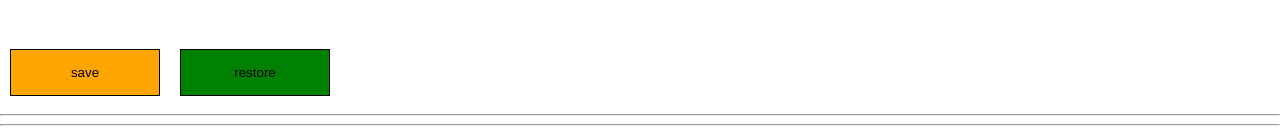
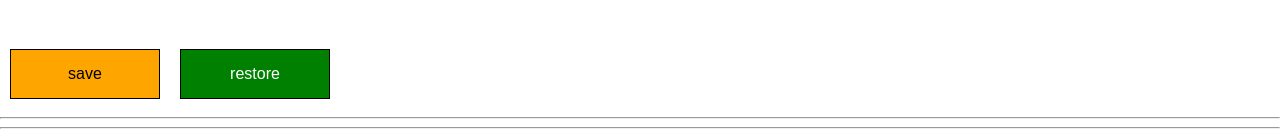
Before and after one commit to Crash2022/Samurai-Homeworks, a React (Create React App) app: page /#/pre-junior in a window 1280 px wide. Shown: the part 1307-1441 px from the top of the page. Built offline with nearby package versions, Linux system fonts and the light colour scheme.

Commit message:
hw6 done

```diff
--- a/src/p2-homeworks/h6/common/c4-SuperEditableSpan/SuperEditableSpan.module.css
+++ b/src/p2-homeworks/h6/common/c4-SuperEditableSpan/SuperEditableSpan.module.css
@@ -6,10 +6,12 @@
 }
 
 .inputStyle {
-     height: 20px;
-     margin: 5px;
-     background-color: yellow;
- }
+    display: inline-block;
+    border: 2px solid gray;
+    padding: 10px;
+    margin: 15px;
+    height: 20px;
+}
 
 .inputStyle:focus-visible {
     border: 2px solid blue;
@@ -27,8 +29,12 @@
 .saveButton {
     background-color: orange;
     border: 1px solid black;
+    /*color: white;*/
+    font-size: 16px;
 }
 .restoreButton {
     background-color: green;
     border: 1px solid black;
+    color: white;
+    font-size: 16px;
 }
--- a/src/p2-homeworks/h6/common/c4-SuperEditableSpan/SuperEditableSpan.tsx
+++ b/src/p2-homeworks/h6/common/c4-SuperEditableSpan/SuperEditableSpan.tsx
@@ -33,18 +33,18 @@ const SuperEditableSpan: React.FC<SuperEditableSpanType> = (
 
     const onEnterCallback = () => {
         // setEditMode() // выключить editMode при нажатии Enter
+        setEditMode(false);
         onEnter && onEnter();
-        setEditMode(false);
     }
     const onBlurCallback = (e: React.FocusEvent<HTMLInputElement>) => {
         // setEditMode() // выключить editMode при нажатии за пределами инпута
+        setEditMode(false);
         onBlur && onBlur(e);
-        setEditMode(false);
     }
     const onDoubleClickCallBack = (e: React.MouseEvent<HTMLSpanElement, MouseEvent>) => {
         // setEditMode() // включить editMode при двойном клике
+        setEditMode(true);
         onDoubleClick && onDoubleClick(e);
-        setEditMode(true);
     }
 
     const spanClassName = `${styles.defaultSpanStyle} ${className}`
```
